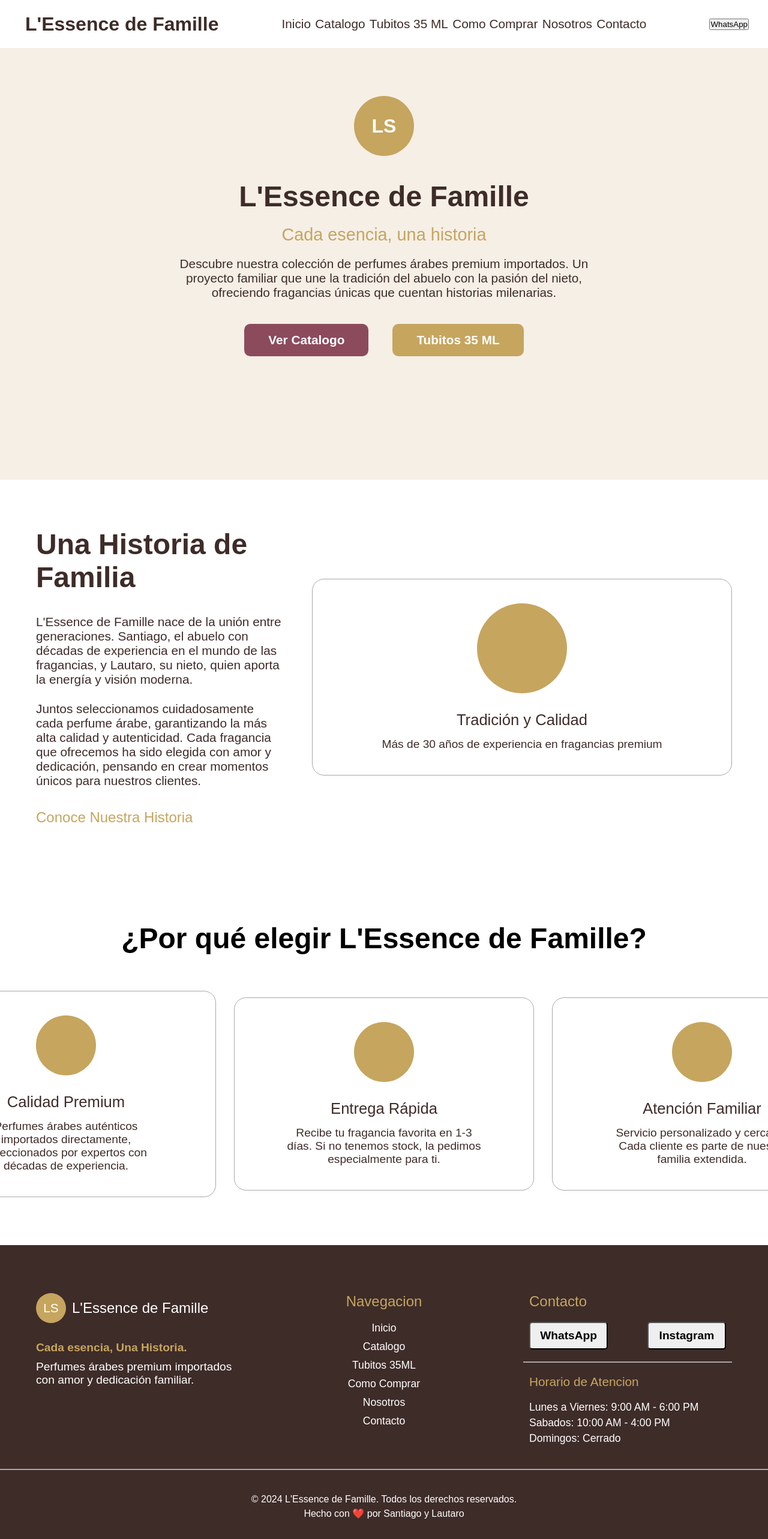
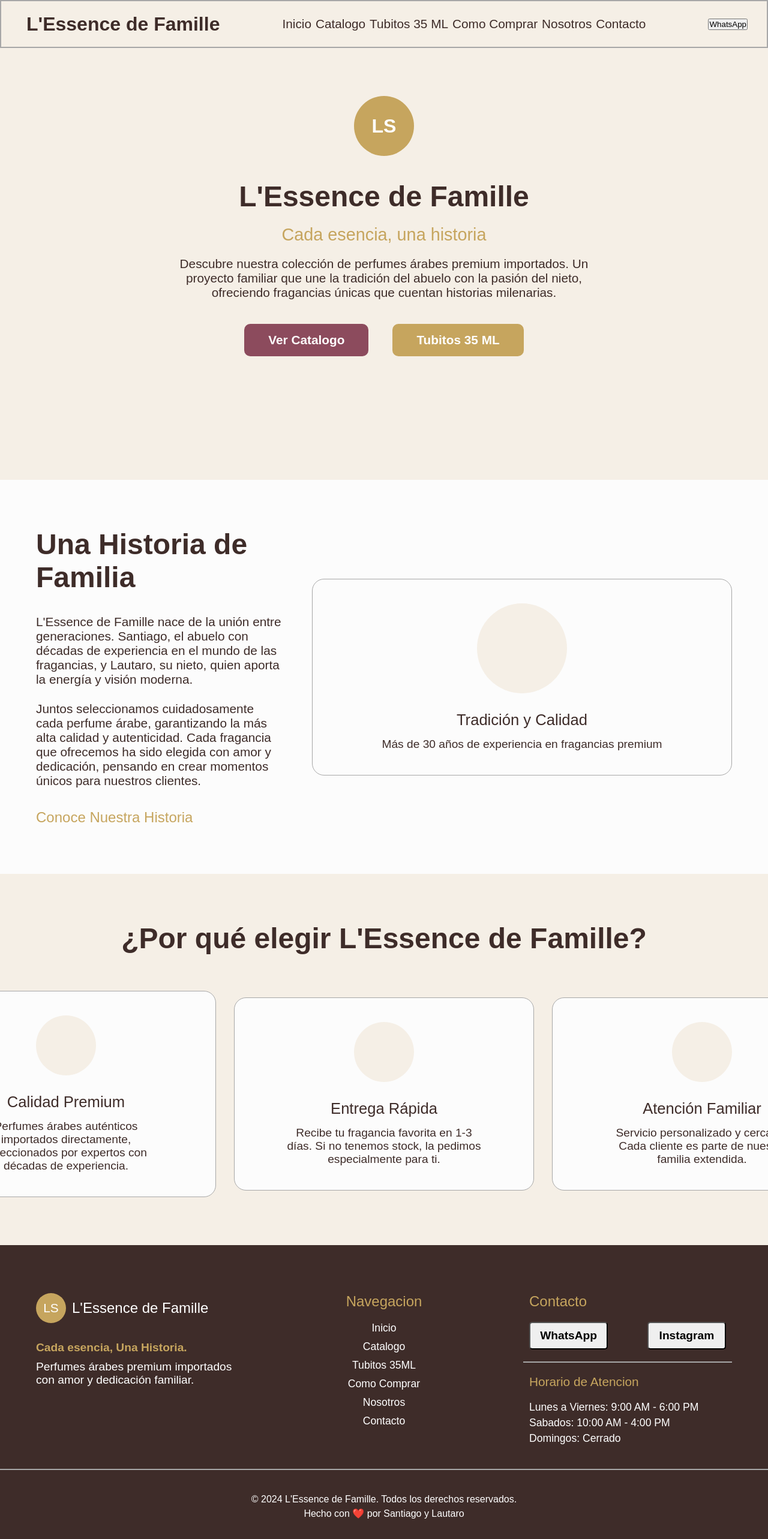
Before and after one commit to LautyDeveloper/l-essence-d-famille, a React (Vite) app: page / in a window 1280 px wide. Shown: the top 2566 px of the page at 60% size. Built offline with nearby package versions, Linux system fonts and the light colour scheme.

Commit message:
Detalles de algunos estilos

```diff
--- a/src/components/cards/card.css
+++ b/src/components/cards/card.css
@@ -9,6 +9,7 @@
   padding: 40px 10px;
   border-radius: 20px;
   border: 1px solid var(--borderColor);
+  background-color: var(--secondaryBackgroundColor);
 }
 .big-card {
   width: 700px;
@@ -19,7 +20,7 @@
   display: grid;
   place-items: center;
   border-radius: 50%;
-  background-color: var(--colorGolden);
+  background-color: var(--principalBackgroundColor);
 }
 
 .big-card .card-icon-container {
--- a/src/components/navbar/navbar.css
+++ b/src/components/navbar/navbar.css
@@ -1,5 +1,5 @@
 header {
-  background-color: var(--secondaryBackgroundColor);
+  background-color: var(--principalBackgroundColor);
   max-width: 100vw;
   display: flex;
   justify-content: space-between;
@@ -7,6 +7,7 @@ header {
   padding: 0 2rem;
   height: 10vh;
   color: var(--colorBrown);
+  border: 2px solid var(--borderColor);
 }
 
 header .header-logo {
--- a/src/css/vars.css
+++ b/src/css/vars.css
@@ -1,6 +1,6 @@
 #root {
   --principalBackgroundColor: #f5efe6;
-  --secondaryBackgroundColor: #ffffff;
+  --secondaryBackgroundColor: #fcfcfc;
   --colorBrown: #3e2c29;
   --colorRed: #8c4b5d;
   --colorGolden: #c6a55e;
--- a/src/pages/home/components/family-history/family-history.css
+++ b/src/pages/home/components/family-history/family-history.css
@@ -4,6 +4,7 @@
   align-items: center;
   padding: 80px 60px;
   gap: 50px;
+  background-color: var(--secondaryBackgroundColor);
 }
 
 #family-history .family-history-info {
--- a/src/pages/home/components/why-choose/why-choose.css
+++ b/src/pages/home/components/why-choose/why-choose.css
@@ -1,17 +1,19 @@
-#family-history-container {
+#why-choose-container {
   display: flex;
   flex-direction: column;
   justify-content: center;
   align-items: center;
   padding: 80px 60px;
   gap: 60px;
+  background-color: var(--principalBackgroundColor);
 }
-#family-history-container h2 {
+#why-choose-container h2 {
   font-size: 3rem;
   text-align: center;
+  color: var(--colorBrown);
 }
 
-#family-history-container .family-history-cards-container {
+#why-choose-container .why-choose-cards-container {
   display: flex;
   justify-content: center;
   align-items: center;
--- a/src/pages/home/components/why-choose/why-choose.jsx
+++ b/src/pages/home/components/why-choose/why-choose.jsx
@@ -5,9 +5,9 @@ import CardsData from "./cards-data.js";
 
 export default function WhyChoose() {
   return (
-    <div id="family-history-container">
+    <div id="why-choose-container">
       <h2>¿Por qué elegir L'Essence de Famille?</h2>
-      <div className="family-history-cards-container">
+      <div className="why-choose-cards-container">
         {CardsData.map((card) => (
           <Card
             key={card.id}
```
